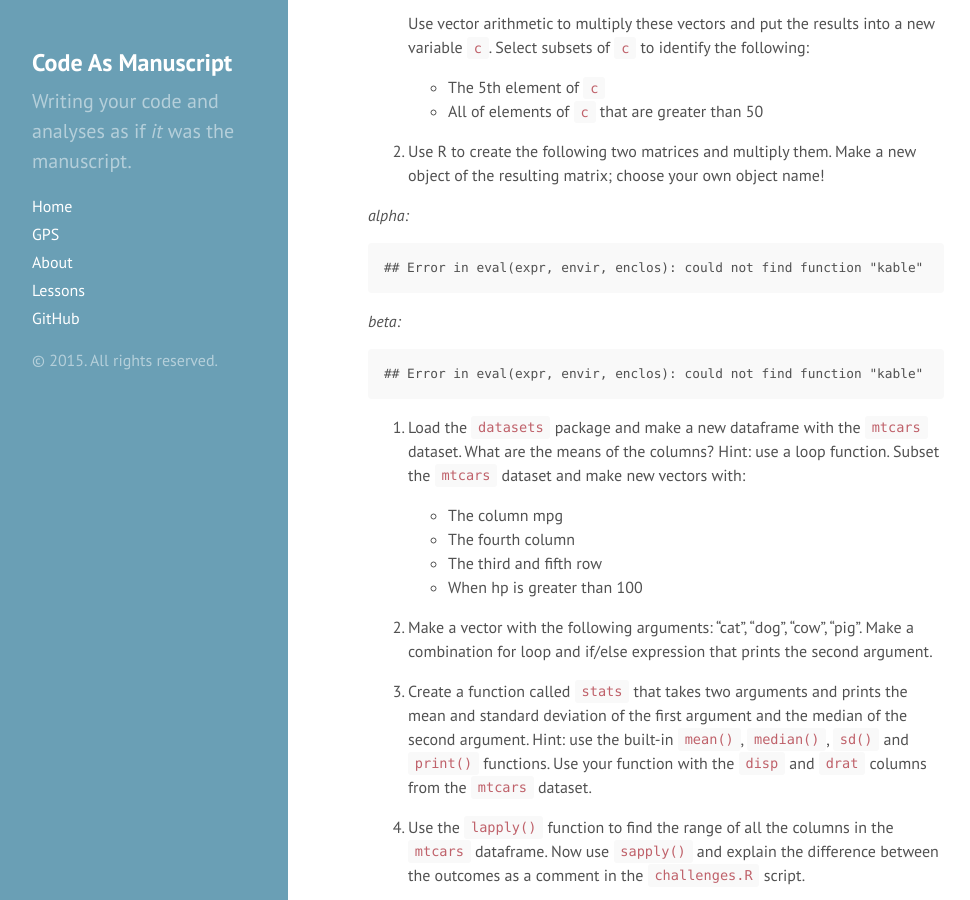
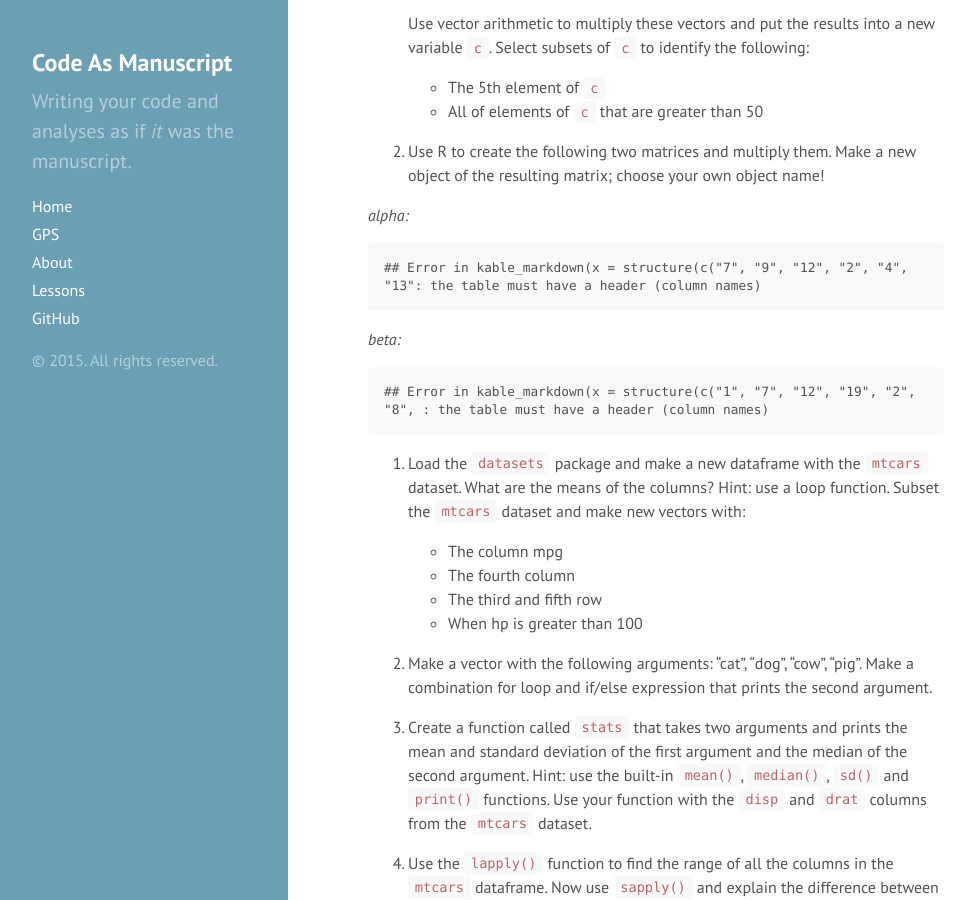
Before and after one commit to codeasmanuscript/site, a Jekyll site: the page built from lessons/rintro/assignment.md, in a window 1280 px wide and 900 px high, scrolled down 315 px. Shown: the whole window, without its empty margins (0-970 px from the left). Built offline with Jekyll 4.4.1, drawn with Linux system fonts in a browser that asks for light colours; Markdown is read by kramdown in place of the engine named in the settings.

Commit message:
Updated assignment tables

````diff
--- a/lessons/rintro/assignment.md
+++ b/lessons/rintro/assignment.md
@@ -43,14 +43,14 @@ object of the resulting matrix; choose your own object name!
 
 
 ```
-## Error in eval(expr, envir, enclos): could not find function "kable"
+## Error in kable_markdown(x = structure(c("7", "9", "12", "2", "4", "13": the table must have a header (column names)
 ```
 
 *beta:*
 
 
 ```
-## Error in eval(expr, envir, enclos): could not find function "kable"
+## Error in kable_markdown(x = structure(c("1", "7", "12", "19", "2", "8", : the table must have a header (column names)
 ```
 
 3. Load the `datasets` package and make a new dataframe with the `mtcars`
````
